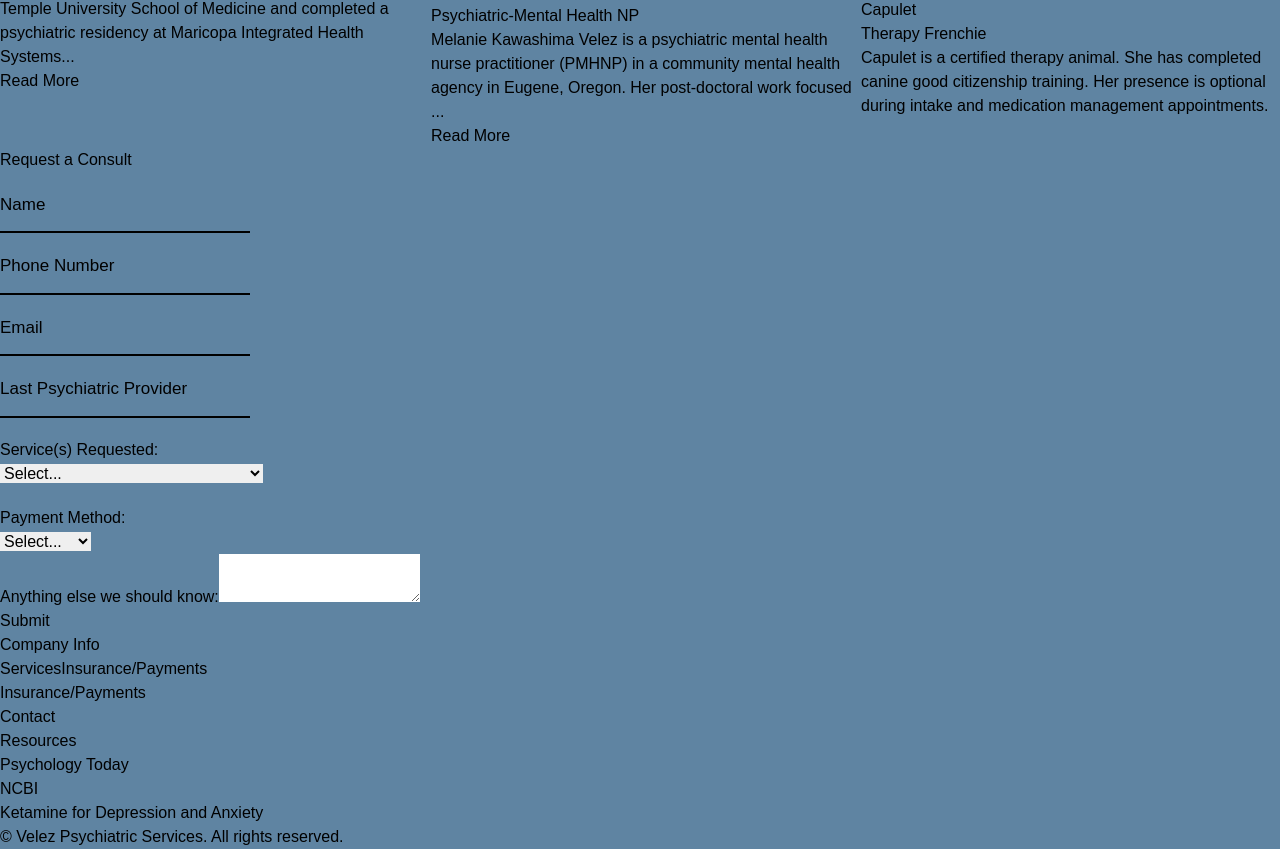
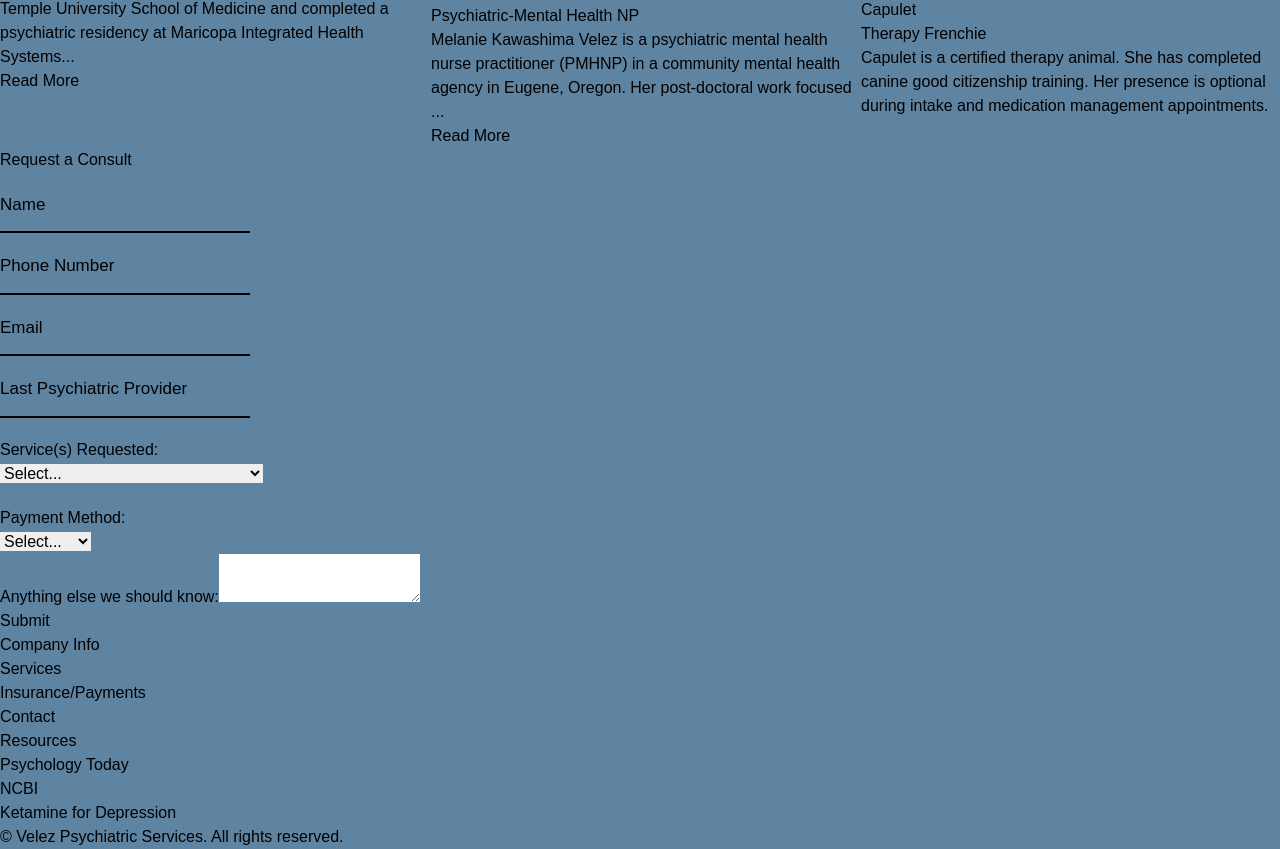
Before and after one commit to b-crites/vps2, a React (Vite) app: page / in a window 1280 px wide. Shown: the part 1398-2247 px from the top of the page. Built offline with nearby package versions, Linux system fonts and the light colour scheme.

Commit message:
finishing translations

```diff
--- a/index.html
+++ b/index.html
@@ -4,6 +4,8 @@
     <meta charset="UTF-8" />
     <link rel="icon" type="image/svg+xml" href="/vite.svg" />
     <meta name="viewport" content="width=device-width, initial-scale=1.0" />
+    <meta name="descripton" content="
+    At Velez Psychiatric Services, we believe in giving you the help you desire. Eugene's Medication Management and Ketamine Assisted Psychotherapy">
     <title>Velez Psychiatric Services</title>
   </head>
   <body>
--- a/src/Components/Footer.jsx
+++ b/src/Components/Footer.jsx
@@ -15,7 +15,8 @@ function Footer() {
       insurance: 'Insurance/Payments',
       contact: 'Contact',
       resources: 'Resources',
-      copyright: 'Velez Psychiatric Services. All rights reserved.'
+      copyright: 'Velez Psychiatric Services. All rights reserved.',
+      ketFooter:`Ketamine for Depression`
 
     },
     es:{
@@ -25,7 +26,8 @@ function Footer() {
       insurance: 'Seguros/Pagos',
       contact: 'Contacto',
       resources: 'Recursos',
-      copyright: 'Servicios Psiquiátricos de Vélez. Reservados todos los derechos.'
+      copyright: 'Servicios Psiquiátricos de Vélez. Reservados todos los derechos.',
+      ketFooter:`Ketamina para la Depresión`
 
     }
   }
@@ -35,22 +37,22 @@ function Footer() {
     <footer className="bg-teal border-t-2 border-white absolute mt-auto w-full text-gray-300 p-8">
       <div className=" mx-auto">
         <div className="grid lg:place-items-center grid-cols-1 md:grid-cols-3 gap-4">
-          <div>
+          <div className='grid-cols-1s'>
             <h2 className="text-xl font-bold mb-2">{translations[language].companyInfo}</h2>
             <Link
             to="services"
 
-            >{translations[language].services}
+            ><div>{translations[language].services}</div>
             </Link>
-            <Link to="insurance">{translations[language].insurance}</Link>
-            <p>{translations[language].insurance}</p>
-            <p>{translations[language].contact}</p>
+            <Link to="insurance"><div>{translations[language].insurance}</div></Link>
+            <Link to='contact'><div>{translations[language].contact}</div></Link>
+
           </div>
           <div>
             <h2 className="text-xl font-bold mb-2">{translations[language].resources}</h2>
             <p><a href='https://www.psychologytoday.com/us/blog/new-beginning/202208/introduction-ketamine-assisted-psychotherapy'>Psychology Today</a></p>
             <p><a href='https://www.ncbi.nlm.nih.gov/pmc/articles/PMC9207256/'>NCBI</a></p>
-            <p><a href='https://www.tandfonline.com/doi/full/10.1080/02791072.2019.1587556'>Ketamine for Depression and Anxiety</a></p>
+            <p><a href='https://www.tandfonline.com/doi/full/10.1080/02791072.2019.1587556'>{translations[language].ketFooter}</a></p>
           </div>
           {/* <div>
             <h2 className="text-xl font-bold mb-2">Patient Portal</h2>
--- a/src/Components/Header.jsx
+++ b/src/Components/Header.jsx
@@ -78,7 +78,7 @@ export default function Header() {
   <a href="#" className="block p-4 text-white font-bold">
     {translations[language].vpsTitle}
   </a>
-  <button onClick={showNav} className="p-4">
+  <button onClick={showNav} className="p-4" aria-label="Open Navigation">
     <GiHamburgerMenu />
   </button>
 </div>
@@ -90,20 +90,15 @@ export default function Header() {
 
         <nav>
           <Link
-            to=""
-            className="block py-2.5 px-4 rounded transition duration-200 hover:text-white hover:bg-red-300"
-            onClick={showNav}
-          >
-            {translations[language].homeNav}
-          </Link>
-          <Link
             to="services"
+            aria-label="Services"
             className="block py-2.5 px-4 rounded transition duration-200 hover:text-white hover:bg-red-300"
             onClick={showNav}
           >
             {translations[language].servicesNav}
           </Link>
           <Link
+          aria-label="Insurance and Payments"
             to="insurance"
             className="block py-2.5 px-4 rounded transition duration-200 hover:text-white hover:bg-red-300"
             onClick={showNav}
@@ -111,6 +106,7 @@ export default function Header() {
             {translations[language].insuranceNav}
           </Link>
           <Link
+          aria-label="Contact"
             to="contact"
             className="block py-2.5 px-4 rounded transition duration-200 hover:text-white hover:bg-red-300"
             onClick={showNav}
@@ -118,12 +114,14 @@ export default function Header() {
             {translations[language].contactNav}
           </Link>
           <button
+          aria-label="Open Patient Request"
             onClick={openModal}
             className="w-full block mt-2 py-2.5 px-4 rounded transition duration-200 hover:text-white hover:bg-red-300 bg-white text-black"
           >
             {translations[language].patientNav}
           </button>
           <button
+          aria-label="Open Provider Referral"
             onClick={openRef}
             className="w-full block mt-2 py-2.5 px-4 rounded transition duration-200 hover:text-white hover:bg-red-300 bg-white text-black"
           >
@@ -131,7 +129,7 @@ export default function Header() {
           </button>
         </nav>
         {/* Language Button */}
-        <div className="absolute bottom-0 right-2">
+        <div className="absolute bottom-0 right-2" aria-label="Change to Spanish">
             <div className="">
                 <p>{language === 'es' ? 'English' : 'Español'}</p>
             </div>
--- a/src/Components/PatientForm.jsx
+++ b/src/Components/PatientForm.jsx
@@ -1,5 +1,6 @@
 import React, { useState } from "react";
 import axios from "axios";
+import { useLanguage } from "./LanguageProvider";
 
 export default function PatientForm(props) {
   const [formData, setFormData] = useState({
@@ -30,6 +31,28 @@ export default function PatientForm(props) {
 
   const formHeightClass = props.fullWidth ? "lg:gap-6 gap-1": "gap-6"
   const formWidthClass = props.fullWidth ? "w-full rounded-b-xl  " : "lg:w-1/3 mb-16";
+
+
+  const translations = {
+    en:{
+      medMan:`We will engage in a process of reviewing your psychiatric, medical, and social history. As you see fit, we will also review past records of mental health treatment. Together, we will decide upon what problems we need to treat and how those might fit into mental health diagnoses. However, treatment will be individualized to you as a person, not to your diagnoses. We will explore the many avenues and options that you have on your road to wellness.`,
+      ketDiv:`You will engage in a psychiatric evaluation to determine your appropriateness for therapy. You must be engaged with a psychotherapist prior to beginning therapy, and be medically appropriate for therapy (relative contraindications include, but are not limited to, uncontrolled hypertension and primary psychotic disorders such as schizophrenia and Bipolar I disorder). You will then have three preparatory sessions followed by a medicine session and then an integration session. You may then have additional medicine and integration sessions (an average for treatment resistant depression is 4-6 sessions). You will have the opportunity at each step to decide if you want to go forward with treatment, as you will only be charged for services as you receive them. Ketamine Assisted Psychotherapy is not covered by insurance, and rates will be discussed prior to engagement in services.`,
+      med:`Medication Mangement`,
+      ket:`Ketamine Assisted Pspychotherapy`
+
+
+    },
+    es:{
+      medMan:`Llevaremos a cabo un proceso de revisión de su historial psiquiátrico, médico y social. Según considere adecuado, también revisaremos registros anteriores de tratamiento de salud mental. Juntos, decidiremos cuáles son los problemas que necesitamos tratar y cómo estos podrían encajar en diagnósticos de salud mental. Sin embargo, el tratamiento se individualizará según usted como persona, no según sus diagnósticos. Exploraremos las numerosas vías y opciones que tiene en su camino hacia el bienestar.`,
+      ketDiv:`"Se llevará a cabo una evaluación psiquiátrica para determinar su idoneidad para la terapia. Debe estar involucrado/a con un psicoterapeuta antes de comenzar la terapia y ser médicamente adecuado/a para la terapia (las contraindicaciones relativas incluyen, entre otras, hipertensión no controlada y trastornos psicóticos primarios como la esquizofrenia y el trastorno bipolar I). A continuación, tendrá tres sesiones preparatorias seguidas de una sesión de medicación y luego una sesión de integración. Posteriormente, puede tener sesiones adicionales de medicación e integración (un promedio para la depresión resistente al tratamiento es de 4 a 6 sesiones). En cada paso, tendrá la oportunidad de decidir si desea continuar con el tratamiento, ya que solo se le cobrará por los servicios que reciba. La Terapia Asistida con Ketamina no está cubierta por el seguro, y las tarifas se discutirán antes de comenzar los servicios.`,
+      med:`Gestión de Medicamentos`,
+      ket:`Psicoterapia Asistida con Ketamina.`
+
+    }
+  }
+
+  const { language, changeLanguage } = useLanguage();
+
 
   return (
 
@@ -118,6 +141,7 @@ export default function PatientForm(props) {
               <div>Service(s) Requested:</div>
 
               <select
+              aria-label="Services Requested"
                 className="bg-gray-100 w-full text-black rounded-md p-2  outline-black border  focus:outline-none focus:ring-1 focus:ring-blue-500 transition ease-in-out duration-150"
                 id="service"
                 value={formData.service}
@@ -141,6 +165,7 @@ export default function PatientForm(props) {
               <div>Payment Method:</div>
 
               <select
+              aria-label="Payment Method"
               value={formData.payment}
                 onChange={handleChange}
                 className="bg-gray-100 w-full text-black rounded-md p-2  outline-black border  focus:outline-none focus:ring-1 focus:ring-blue-500 transition ease-in-out duration-150"
--- a/src/Components/ReferralForm.jsx
+++ b/src/Components/ReferralForm.jsx
@@ -1,5 +1,6 @@
 import React, {useState} from "react";
 import axios from "axios";
+import { useLanguage } from "../Components/LanguageProvider";
 
 
 
@@ -33,6 +34,45 @@ export default function ReferralForm(props){
         setFormData({...formData,[name]: value});
     };
 
+    const translations = {
+      en:{
+        title:`60 Second Referral`,
+        provName:`Provider's Name`,
+        provNum:`Provider's Phone Number`,
+        patName:`Patient's Name`,
+        patNum:`Patient's Phone Number`,
+        patEmail:`Patient's Email`,
+        serviceReq:`Service(s) Requested:`,
+        message:`Anything else we should know:`,
+        submit:`Submit`,
+        medBtn:'Medication Management',
+        ketBtn:`Ketamine Assisted Psychotherapy`,
+        both:`Both`,
+        select:`Select...`
+
+      },
+      es:{
+        title:`Referencia de 60 Segundos`,
+        provName:`Nombre del proveedor`,
+        provNum:`Número de teléfono del proveedor`,
+        patName:`Nombre del paciente`,
+        patNum: `Número de teléfono del paciente`,
+        patEmail: `Correo electrónico del paciente`,
+        serviceReq:`Servicio(s) solicitado(s):`,
+        message:`¿Algo más que debamos saber?`,
+        submit:`Enviar`,
+        medBtn:`Gestión de Medicamentos`,
+        ketBtn:`Psicoterapia Asistida con Ketamina`,
+        both:`Ambos`,
+        select: `Seleccionar...`
+
+      }
+    }
+
+    const { language, changeLanguage } = useLanguage();
+
+
+
 
 
     return(
@@ -41,7 +81,7 @@ export default function ReferralForm(props){
         <form onSubmit={handleSubmit}
         className="bg-white mx-auto grid grid-cols-1 lg:grid-cols-2 gap-1 lg:gap-6 p-5 rounded-b-xl">
             <div className="font-semibold col-span-1 lg:col-span-2 mx-auto text-3xl">
-                60 Second Referral
+                {translations[language].title}
             </div>
             <div className="col-span-1">
               {/* PROVIDER NAME FIELD */}
@@ -57,7 +97,7 @@ export default function ReferralForm(props){
                   required
                 />
                 <label htmlFor="provName" className="form__label">
-                 Provider's Name
+                {translations[language].provName}
                 </label>
               </div>
             </div>
@@ -73,7 +113,7 @@ export default function ReferralForm(props){
                 required
               />
               <label htmlFor="number" className="form__label">
-                Provider's Phone Number
+              {translations[language].provNum}
               </label>
             </div>
             <div className="col-span-1">
@@ -90,7 +130,7 @@ export default function ReferralForm(props){
                   required
                 />
                 <label htmlFor="name" className="form__label">
-                  Patient's Name
+                {translations[language].patName}
                 </label>
               </div>
             </div>
@@ -107,7 +147,7 @@ export default function ReferralForm(props){
                 required
               />
               <label htmlFor="number" className="form__label">
-                Patient's Phone Number
+              {translations[language].patNum}
               </label>
             </div>
             {/* EMAIL FIELD */}
@@ -123,13 +163,14 @@ export default function ReferralForm(props){
                 required
               />
               <label htmlFor="email" className="form__label">
-                Patient's Email
+              {translations[language].patEmail}
               </label>
             </div>
             <div className=" col-span-1 form__group field">
-              <div>Service(s) Requested:</div>
+              <div>{translations[language].serviceReq}</div>
 
               <select
+              aria-label="Select"
                 className="bg-gray-100 w-full text-black rounded-md p-2  outline-black border  focus:outline-none focus:ring-1 focus:ring-blue-500 transition ease-in-out duration-150"
                 id="service"
                 value={formData.service}
@@ -137,20 +178,21 @@ export default function ReferralForm(props){
 
                 onChange={handleChange}
               >
-                <option value={null}>Select...</option>
+                <option value={null}>{translations[language].select}</option>
                 <option value="Medication Management">
-                  Medication Management
+                  {translations[language].medBtn}
                 </option>
                 <option value="Ketamine">
-                  Ketamine Assisted Psychotherapy
+                {translations[language].ketBtn}
                 </option>
-                <option value="Both">Both</option>
+                <option value="Both">{translations[language].both}</option>
               </select>
             </div>
               {/* MESSAGE */}
               <div className="col-span-1 lg:col-span-2 ">
-              Anything else we should know:
+              {translations[language].message}
               <textarea
+                aria-label="Message"
                 onChange={handleChange}
                 value={formData.message}
                 id="message"
@@ -164,7 +206,7 @@ export default function ReferralForm(props){
 
           className="rounded-3xl active:scale-95 duration-100 transition hover:bg-red-200 bg-red-50 w-full py-2 px-3"
         >
-          Submit
+          {translations[language].submit}
         </button>
       </div>
 
--- a/src/Components/ScrollToTop.jsx
+++ b/src/Components/ScrollToTop.jsx
@@ -1,6 +1,6 @@
 import {useRef, useState, useEffect} from "react";
 import {AiOutlineArrowUp} from "react-icons/ai";
-import Header from "./Header";
+
 
 
 
--- a/src/Pages/Home.jsx
+++ b/src/Pages/Home.jsx
@@ -25,6 +25,21 @@ function Home() {
       trauma: "Trauma",
       manyMore: "And many more",
       servicesBtn: "Go to Services Page",
+      homeTitle:`Eugene's Medication Management and Ketamine Assisted Psychotherapy`,
+      homeDescription:'At Velez Psychiatric Services, we believe in giving you the help you desire.',
+      consultBtn:'Book a Consultation',
+      medManage:'Medication Management',
+      ketDiv:'Ketamine Assisted Psychotherapy',
+      medInfo:`Experience the precision of personalized mental health care
+      through detailed interview with a review of your history and
+      past treatment. Find peace of mind in a treatment plan crafted
+      specifically for you that takes into account all aspects of your
+      persona.`,
+      ketInfo:`Explore the possibilities for healing and growth with Ketamine
+      Assisted psychotherapy, and emerging field in mental health.
+      Embrace transformative healing in a safe, supportive space,
+      tailored to your particular needs.`
+
     },
     es: {
       needAssistanceTitle: "¿Necesita Ayuda?",
@@ -41,6 +56,14 @@ function Home() {
       trauma: "Trauma",
       manyMore: "Y muchos mas",
       servicesBtn: "Ir a la página de servicios",
+      homeTitle: 'Gestión de Medicamentos de Eugene y Psicoterapia Asistida con Ketamina',
+      homeDescription:`En Velez Psychiatric Services, creemos en brindarte la ayuda que deseas.`,
+      consultBtn:'Agenda una Consulta',
+      medManage:`Gestión de Medicamentos`,
+      ketDiv:`Psicoterapia Asistida con Ketamina`,
+      medInfo:`Experimenta la precisión de la atención personalizada en salud mental a través de una entrevista detallada con una revisión de tu historial y tratamientos previos. Encuentra tranquilidad en un plan de tratamiento diseñado específicamente para ti, que tiene en cuenta todos los aspectos de tu persona.`,
+      ketInfo:`Explora las posibilidades de curación y crecimiento con la psicoterapia asistida con ketamina, un campo emergente en la salud mental. Acepta una curación transformadora en un espacio seguro y de apoyo, adaptado a tus necesidades particulares.`,
+
     },
   };
 
@@ -70,19 +93,18 @@ function Home() {
 
         <div className="text-overlay z-10 rounded-md text-black px-6">
           <h2 className="titleHeader xl:text-5xl font-semibold text-3xl ">
-            Eugene's Medication Management and Ketamine Assisted Psychotherapy
+          {translations[language].homeTitle}
           </h2>
 
           <div className="relative float-left lg:w-1/2 lg:pt-S pt-8">
             <h2 className=" font-semibold lg:text-2xl text-xl  titleHeader roboto">
-              At Velez Psychiatric Services, we believe in giving you the help
-              you desire.
+            {translations[language].homeDescription}
             </h2>
             <button
               onClick={scrollToDiv}
               className="block py-2.5 px-4 rounded transition duration-200 bg-teal text-white hover:bg-red-300 mt-10 active:scale-95"
             >
-              Book a Consultation
+              {translations[language].consultBtn}
             </button>
           </div>
         </div>
@@ -95,15 +117,11 @@ function Home() {
               <RiMedicineBottleLine />
             </div>
             <div className="text-2xl ">
-              <h2 className="headerUnderline">Medication Management</h2>
+              <h2 className="headerUnderline">{translations[language].medManage}</h2>
             </div>
             <div className="w-1/2 font-semibold text-xl mx-auto pt-10">
               <p>
-                Experience the precision of personalized mental health care
-                through detailed interview with a review of your history and
-                past treatment. Find peace of mind in a treatment plan crafted
-                specifically for you that takes into account all aspects of your
-                persona.
+              {translations[language].medInfo}
               </p>
             </div>
           </div>
@@ -122,15 +140,12 @@ function Home() {
             </div>
             <div className="text-2xl ">
               <h2 className="headerUnderline font-semibold">
-                Ketamine Assisted Psychotherapy
+              {translations[language].ketDiv}
               </h2>
             </div>
             <div className="w-1/2 mx-auto font-semibold text-xl pt-10">
               <p>
-                Explore the possibilities for healing and growth with Ketamine
-                Assisted psychotherapy, and emerging field in mental health.
-                Embrace transformative healing in a safe, supportive space,
-                tailored to your particular needs.
+              {translations[language].ketInfo}
               </p>
             </div>
           </div>
```
